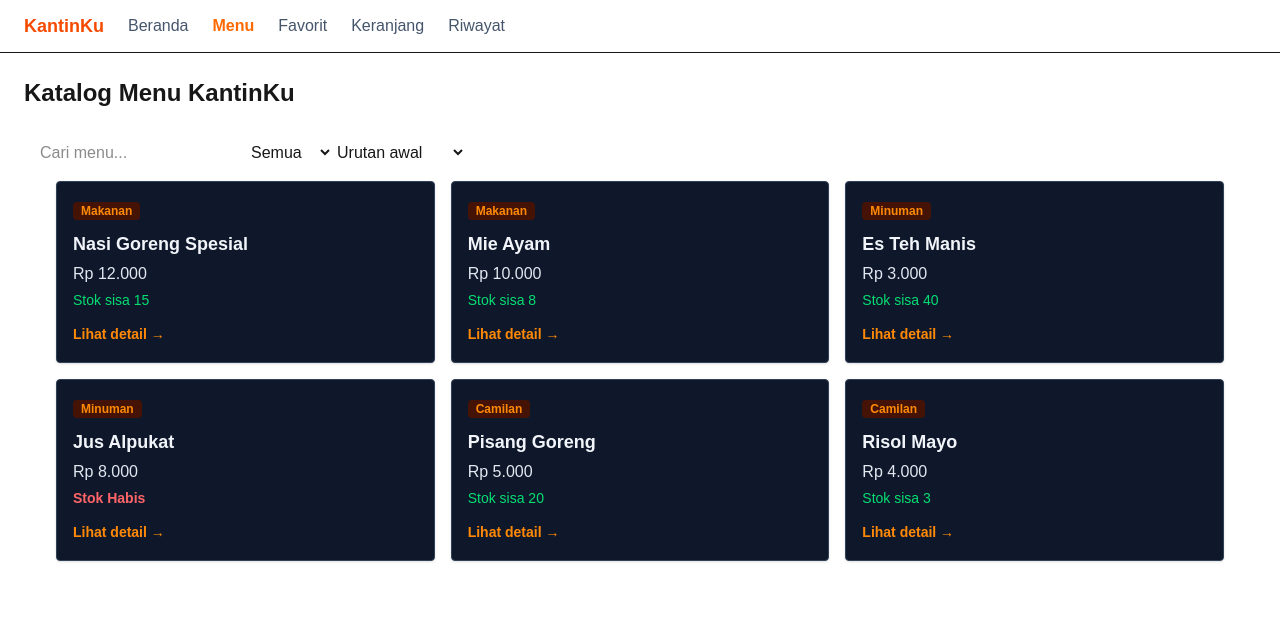
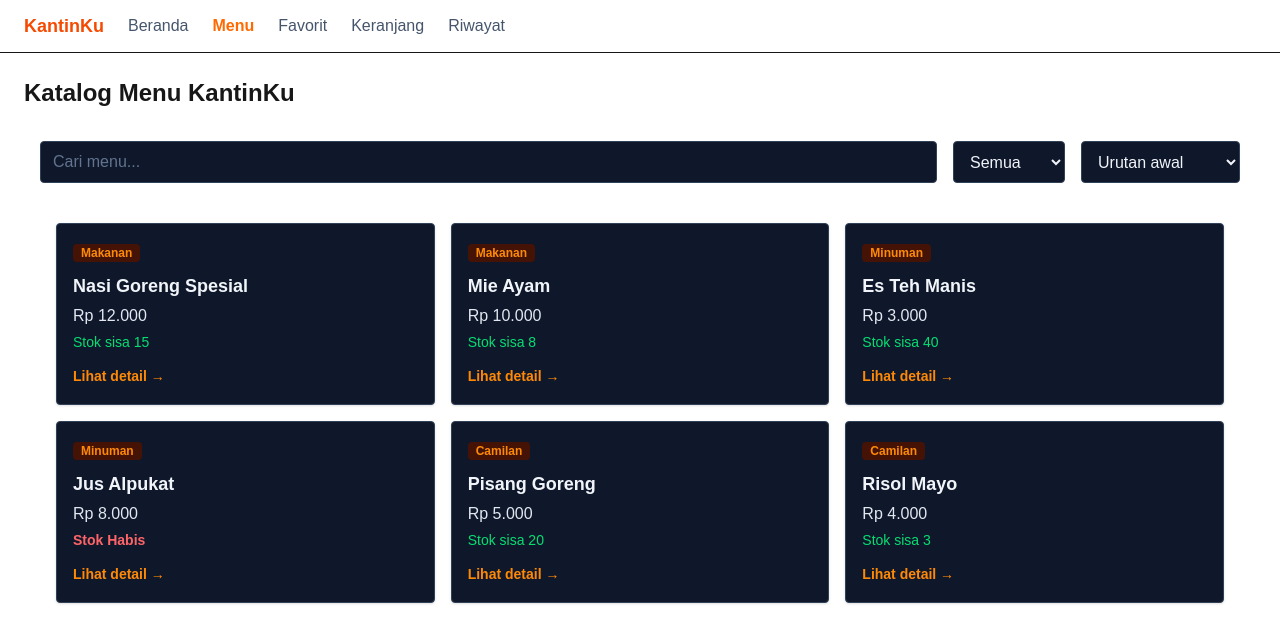
Before and after one commit to fachturrpl1/kantinku, a Next.js app: page /menu in a window 1280 px wide. Shown: the top 642 px of the page. Built offline with nearby package versions, Linux system fonts and the light colour scheme.

Commit message:
fix(menu): memperbaiki tampilan kontrol menu dengan menggunakan slate dan aksen orange

```diff
--- a/app/components/KontrolKatalog.tsx
+++ b/app/components/KontrolKatalog.tsx
@@ -20,19 +20,21 @@ export default function KontrolKatalog({
   daftarKategori,
 }: KontrolKatalogProps) {
   return (
-    <div>
+    <div className="flex flex-col sm:flex-row gap-4 mb-6">
       <input
         type="text"
         value={cari}
         onChange={(e) => setCari(e.target.value)}
         placeholder="Cari menu..."
+        className="border border-slate-700 bg-slate-900 px-3 py-2 rounded flex-grow text-slate-100 placeholder-slate-500 focus:outline-none focus:border-orange-500"
       />
       <select
         value={kategori}
         onChange={(e) => setKategori(e.target.value)}
+        className="border border-slate-700 bg-slate-900 px-3 py-2 rounded text-slate-100 focus:outline-none focus:border-orange-500"
       >
         {daftarKategori.map((k) => (
-          <option key={k} value={k}>
+          <option key={k} value={k} className="bg-slate-900 text-slate-100">
             {k}
           </option>
         ))}
@@ -40,11 +42,12 @@ export default function KontrolKatalog({
       <select
         value={urut}
         onChange={(e) => setUrut(e.target.value)}
+        className="border border-slate-700 bg-slate-900 px-3 py-2 rounded text-slate-100 focus:outline-none focus:border-orange-500"
       >
-        <option value="awal">Urutan awal</option>
-        <option value="murah">Harga termurah</option>
-        <option value="mahal">Harga termahal</option>
-        <option value="nama">Nama A-Z</option>
+        <option value="awal" className="bg-slate-900 text-slate-100">Urutan awal</option>
+        <option value="murah" className="bg-slate-900 text-slate-100">Harga termurah</option>
+        <option value="mahal" className="bg-slate-900 text-slate-100">Harga termahal</option>
+        <option value="nama" className="bg-slate-900 text-slate-100">Nama A-Z</option>
       </select>
     </div>
   );
```
